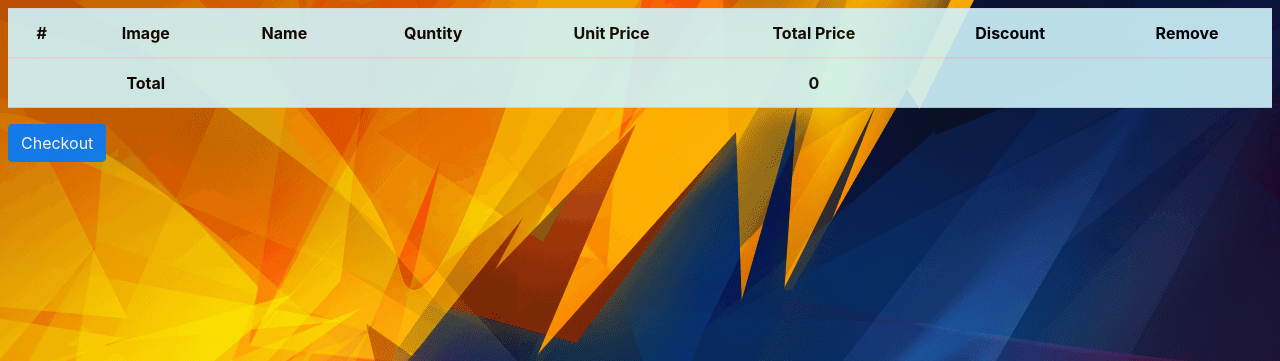
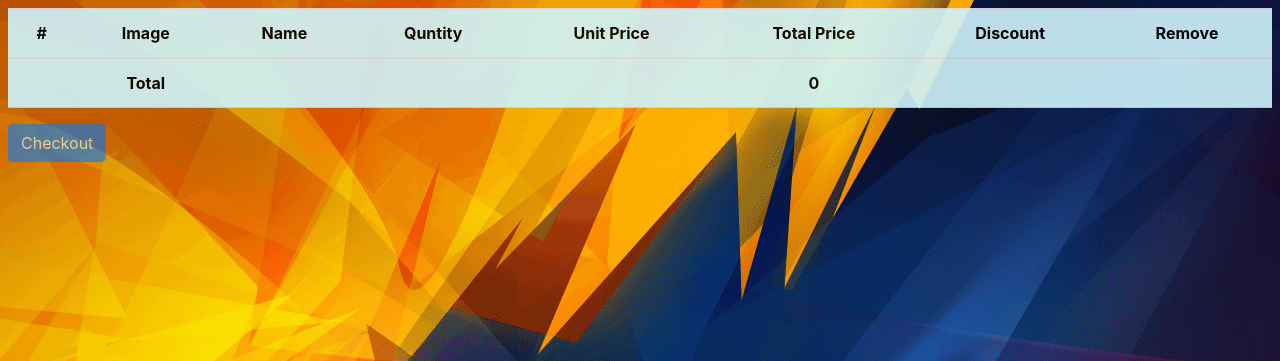
Before and after one commit to mehdi-mirzaie78/Django-Online-Shop, a Django app: page /en/orders/cart/ in a window 1280 px wide. Shown: the part 59-420 px from the top of the page. Run offline with Django 4.2, Linux system fonts and the light colour scheme; the visitor is signed in with stand-in values (Sample User, id 1); some libraries are stand-ins or nearby versions.

Commit message:
Shop | orders | cart.html | Disabled checkout button if the cart is empty

```diff
--- a/Shop/orders/templates/orders/cart.html
+++ b/Shop/orders/templates/orders/cart.html
@@ -56,6 +56,6 @@
         </tbody>
     </table>
 
-    <a href="{% url 'orders:order_create' %}" class="btn btn-primary">{% translate 'Checkout' %}</a>
+    <a href="{% url 'orders:order_create' %}" class="btn btn-primary {% if cart|length == 0 %} disabled {% endif %} ">{% translate 'Checkout' %}</a>
 
 {% endblock %}
```
